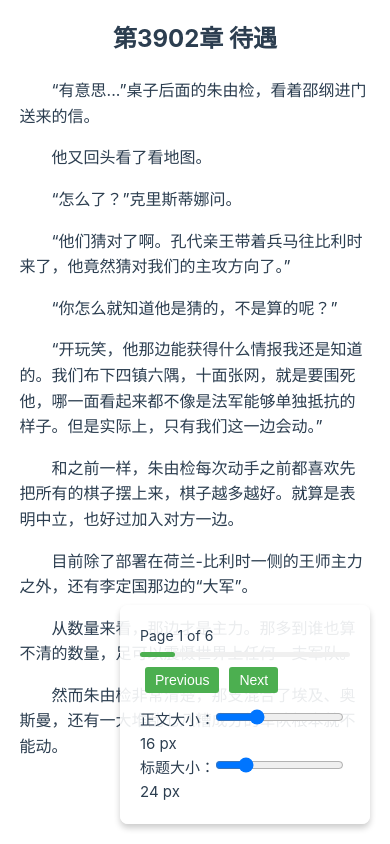
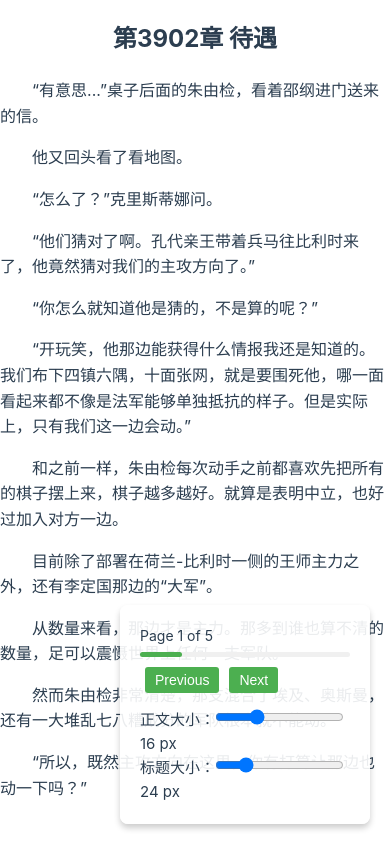
Before and after one commit to AndreaFrederica/patchouli.js, a Vue app: page / in a window 390 px wide. Built offline with nearby package versions, Linux system fonts and the light colour scheme.

Commit message:
升级到vue3风格

```diff
--- a/src/components/FloatingControls.vue
+++ b/src/components/FloatingControls.vue
@@ -20,7 +20,7 @@
       <input
         type="range"
         id="fontSize"
-        v-model="fontSize"
+        v-model.number="fontSize"
         min="10"
         max="30"
         step="1"
@@ -34,7 +34,7 @@
       <input
         type="range"
         id="headingFontSize"
-        v-model="headingFontSize"
+        v-model.number="headingFontSize"
         min="20"
         max="40"
         step="1"
--- a/src/components/PatchouliReader.vue
+++ b/src/components/PatchouliReader.vue
@@ -16,11 +16,10 @@
 
       <!-- 浮动控件容器 -->
       <floating-controls
-        v-model="fontSize"
+        v-model:fontSize="fontSize"
         :current-page="currentPage + 1"
         :total-pages="totalPages"
         :progress="progress"
-        :fontSize="fontSize"
         :headingFontSize="headingFontSize"
         @prev-page="prevPage"
         @next-page="nextPage"
@@ -32,7 +31,7 @@
 </template>
 
 <script lang="ts">
-import { defineComponent } from 'vue'
+import { defineComponent, onMounted, onBeforeUnmount, ref, computed } from 'vue'
 import FloatingControls from '@/components/FloatingControls.vue'
 
 export default defineComponent({
@@ -40,72 +39,49 @@ export default defineComponent({
   components: {
     FloatingControls, // 注册浮动控件组件
   },
-  data() {
-    return {
-      rawElements: null as HTMLElement[] | null, //? 原始html内容 重新渲染时需要使用
-      pages: [] as HTMLElement[][], // 页面的元素数组，每页元素为 HTMLElement 数组
-      currentPage: 0,
-      maxHeight: 600, // 单页最大高度
-      readerWidth: 0,
-      fontSize: 16, // 正文字体大小（默认16px）
-      headingFontSize: 24, // 各级标题的字体大小（默认24px）
-      shadowRoot: null as ShadowRoot | null, // Shadow DOM 根元素
-      hiddenContainer: null as HTMLElement | null,
-      readProgress: 0, //?阅读进度
+  setup() {
+    const rawElements = ref<HTMLElement[] | null>(null) // 原始html内容
+    const pages = ref<HTMLElement[][]>([]) // 页面的元素数组，每页元素为 HTMLElement 数组
+    const currentPage = ref(0)
+    const maxHeight = ref(600) // 单页最大高度
+    const readerWidth = ref(0)
+    const fontSize = ref(16) // 正文字体大小（默认16px）
+    const headingFontSize = ref(24) // 各级标题的字体大小（默认24px）
+    const shadowRoot = ref<ShadowRoot | null>(null) // Shadow DOM 根元素
+    const hiddenContainer = ref<HTMLElement | null>(null)
+    const readProgress = ref(0) // 阅读进度
+    const patchouliContent = ref<HTMLElement | null>(null)
+
+    const totalPages = computed(() => pages.value.length)
+    const progress = computed(() => ((currentPage.value + 1) / totalPages.value) * 100)
+
+    const handleResize = () => {
+      readerWidth.value = window.innerWidth
+      maxHeight.value = window.innerHeight
+      showPage() // 页面重新布局
     }
-  },
-  computed: {
-    totalPages(): number {
-      return this.pages.length
-    },
-    progress(): number {
-      return ((this.currentPage + 1) / this.totalPages) * 100
-    },
-  },
-  mounted() {
-    // 在 mounted 中执行需要的操作
-    const appElement = this.$refs.app as HTMLDivElement
-    this.maxHeight = appElement.offsetHeight
-    this.readerWidth = appElement.offsetWidth
-    console.log('App height:', this.maxHeight)
-    console.log('App width:', this.readerWidth)
-    this.loadContent() // 加载外部内容
-  },
-  beforeMount() {
-    window.addEventListener('resize', this.handleResize)
-  },
-  beforeUnmount() {
-    window.removeEventListener('resize', this.handleResize)
-  },
-  methods: {
-    // 监听窗口大小变化的函数
-    handleResize() {
-      this.readerWidth = window.innerWidth
-      this.maxHeight = window.innerHeight
-      // 在这里调用你需要执行的逻辑
-      // console.log('窗口大小变化:', this.readerWidth, this.maxHeight)
-      this.showPage()
-    },
-    flattenDOM(node: Node): HTMLElement[] {
+
+    const flattenDOM = (node: Node): HTMLElement[] => {
       let elements: HTMLElement[] = []
       node.childNodes.forEach((child) => {
         if (child.nodeType === Node.ELEMENT_NODE) {
           elements.push(child as HTMLElement)
-          elements = elements.concat(this.flattenDOM(child))
+          elements = elements.concat(flattenDOM(child))
         }
       })
       return elements
-    },
-    getPages(elements: HTMLElement[]): HTMLElement[][] {
+    }
+
+    const getPages = (elements: HTMLElement[]): HTMLElement[][] => {
       const pages: HTMLElement[][] = []
       let currentPage: HTMLElement[] = []
       elements.forEach((element) => {
-        ;(this.hiddenContainer as HTMLElement).appendChild(element.cloneNode(true)) // 类型断言为 HTMLElement
-        const elementHeight = (this.hiddenContainer as HTMLElement).scrollHeight
-        if (elementHeight > this.maxHeight) {
+        ;(hiddenContainer.value as HTMLElement).appendChild(element.cloneNode(true)) // 类型断言为 HTMLElement
+        const elementHeight = (hiddenContainer.value as HTMLElement).scrollHeight
+        if (elementHeight > maxHeight.value) {
           pages.push(currentPage)
-          ;(this.hiddenContainer as HTMLElement).innerHTML = ''
-          ;(this.hiddenContainer as HTMLElement).appendChild(element.cloneNode(true))
+          ;(hiddenContainer.value as HTMLElement).innerHTML = ''
+          ;(hiddenContainer.value as HTMLElement).appendChild(element.cloneNode(true))
           currentPage = [element]
         } else {
           currentPage.push(element)
@@ -113,83 +89,89 @@ export default defineComponent({
       })
       if (currentPage.length > 0) {
         pages.push(currentPage)
-        ;(this.hiddenContainer as HTMLElement).innerHTML = ''
+        ;(hiddenContainer.value as HTMLElement).innerHTML = ''
       }
       return pages
-    },
-    renderPage(pageIndex: number) {
-      const contentContainer = this.shadowRoot?.querySelector('#content-container') as HTMLElement
+    }
+
+    const renderPage = (pageIndex: number) => {
+      const contentContainer = shadowRoot.value?.querySelector('#content-container') as HTMLElement
       contentContainer.innerHTML = ''
-
-      this.pages[pageIndex].forEach((element) => {
+      pages.value[pageIndex].forEach((element) => {
         contentContainer.appendChild(element.cloneNode(true))
       })
-      // 更新当前页码
-      // console.log(pageIndex)
-      this.readProgress = pageIndex / (this.totalPages - 1)
-      // console.log('阅读进度：', this.readProgress)
-      this.$emit('update:currentPage', pageIndex)
-    },
-    prevPage() {
-      if (this.currentPage > 0) {
-        this.currentPage--
-        this.renderPage(this.currentPage)
+      readProgress.value = pageIndex / (totalPages.value - 1)
+    }
+    const prevPage = () => {
+      if (currentPage.value > 0) {
+        currentPage.value--
+        renderPage(currentPage.value)
       }
-    },
-    nextPage() {
-      if (this.currentPage < this.totalPages - 1) {
-        this.currentPage++
-        this.renderPage(this.currentPage)
+    }
+
+    const nextPage = () => {
+      if (currentPage.value < totalPages.value - 1) {
+        currentPage.value++
+        renderPage(currentPage.value)
       }
-    },
-    adjustFontSize() {
-      if (!this.shadowRoot) return
+    }
+
+    const adjustFontSize = () => {
+      if (!shadowRoot.value) return
 
       // 查找已注入的样式
-      let style = this.shadowRoot.querySelector('.font-size-styles')
+      let style = shadowRoot.value.querySelector('.font-size-styles')
 
       if (!style) {
         // 如果样式没有注入，则创建并注入样式
         style = document.createElement('style')
         style.className = 'font-size-styles' // 给样式添加一个唯一的 class
-        this.shadowRoot.appendChild(style)
+        shadowRoot.value.appendChild(style)
       }
 
       // 更新样式内容
       style.textContent = `
     div {
-      font-size: ${this.fontSize}px !important;
+      font-size: ${fontSize.value}px !important;
     }
     div h1, div h2, div h3, div h4, div h5, div h6 {
-      font-size: ${this.headingFontSize}px !important;
+      font-size: ${headingFontSize.value}px !important;
     }
   `
-    },
+    }
 
-    updateFontSize(value: number) {
-      // console.log(value)
-      this.fontSize = value
-      // this.adjustFontSize()
-      this.showPage(null)
-    },
-    updateHeadingFontSize(value: number) {
-      this.headingFontSize = value
-      // this.adjustFontSize()
-      // console.log(value)
-      this.showPage(null)
-    },
-    showPage(pageIndex: number | null = null) {
-      this.adjustFontSize()
+    const updateFontSize = (value: number) => {
+      fontSize.value = value
+      showPage() // 页面更新
+    }
+
+    const updateHeadingFontSize = (value: number) => {
+      headingFontSize.value = value
+      showPage() // 页面更新
+    }
+
+    const showPage = (pageIndex: number | null = null) => {
+      adjustFontSize()
+      pages.value = getPages(rawElements.value as HTMLElement[])
       if (pageIndex === null) {
-        this.currentPage = Math.floor(this.totalPages * this.readProgress)
+        const temp =Math.floor(totalPages.value * readProgress.value)
+        // console.log("will to",temp,"max",totalPages.value)
+        if(temp >= (totalPages.value - 1)){
+          // console.log("too high")
+          currentPage.value = (totalPages.value - 1)
+        } else if(temp < 0){
+          currentPage.value = 0
+        }else{
+        currentPage.value = temp
+        }
       } else {
-        this.currentPage = pageIndex
+        currentPage.value = pageIndex
       }
-      this.pages = this.getPages(this.rawElements as HTMLElement[])
-      // console.log('发生了分页', this.pages.length)
-      this.renderPage(this.currentPage)
-    },
-    async loadContent() {
+      // console.log(currentPage.value)
+      renderPage(currentPage.value)
+    }
+
+    const loadContent = async () => {
       try {
         const response = await fetch('content.html')
         const text = await response.text()
@@ -197,35 +179,34 @@ export default defineComponent({
         const parser = new DOMParser()
         const doc = parser.parseFromString(text, 'text/html')
 
-        // const patchouliContainer = document.getElementById('patchouli-content')
-        const patchouliContainer = this.$refs.patchouliContent as HTMLElement // 使用 ref 获取相对引用
-        this.shadowRoot = patchouliContainer.attachShadow({ mode: 'open' })
+        const patchouliContainer = patchouliContent.value as HTMLElement
+        shadowRoot.value = patchouliContainer.attachShadow({ mode: 'open' })
 
         const title = doc.querySelector('title')?.innerText
         if (title) {
           document.title = title
         }
 
-        this.hiddenContainer = document.createElement('div')
-        this.hiddenContainer.style.position = 'absolute'
-        this.hiddenContainer.style.visibility = 'hidden'
-        this.hiddenContainer.style.height = 'auto'
-        //! 使用MagicNumber防止溢出
-        this.hiddenContainer.style.width = `${this.readerWidth * 0.9}px`
+        hiddenContainer.value = document.createElement('div')
+        hiddenContainer.value.style.position = 'absolute'
+        hiddenContainer.value.style.visibility = 'hidden'
+        hiddenContainer.value.style.height = 'auto'
+        hiddenContainer.value.style.width = `${readerWidth.value * 0.9}px`
 
-        this.shadowRoot.appendChild(this.hiddenContainer)
+        shadowRoot.value.appendChild(hiddenContainer.value)
         const contentContainer = document.createElement('div')
         contentContainer.id = 'content-container'
-        this.shadowRoot.appendChild(contentContainer)
+        contentContainer.style.width = `${readerWidth.value}px`
+        shadowRoot.value.appendChild(contentContainer)
 
         const linkTags = doc.querySelectorAll('link[rel="stylesheet"]')
         linkTags.forEach((link) => {
-          const htmlLink = link as HTMLLinkElement // 类型断言，告诉 TypeScript 这个元素是 HTMLLinkElement
-          if (!this.shadowRoot?.querySelector(`link[href="${htmlLink.href}"]`)) {
+          const htmlLink = link as HTMLLinkElement
+          if (!shadowRoot.value?.querySelector(`link[href="${htmlLink.href}"]`)) {
             const newLink = document.createElement('link')
             newLink.rel = 'stylesheet'
-            newLink.href = htmlLink.href // 使用正确的类型
-            this.shadowRoot?.appendChild(newLink)
+            newLink.href = htmlLink.href
+            shadowRoot.value?.appendChild(newLink)
           }
         })
 
@@ -233,17 +214,44 @@ export default defineComponent({
         styleTags.forEach((style) => {
           const styleElement = document.createElement('style')
           styleElement.innerHTML = style.innerHTML
-          this.shadowRoot?.appendChild(styleElement)
+          shadowRoot.value?.appendChild(styleElement)
         })
 
         const bodyContent = doc.querySelector('body')?.innerHTML || ''
         contentContainer.innerHTML = bodyContent
-        this.rawElements = this.flattenDOM(contentContainer)
-        this.showPage(0) //! 显示首页
+        rawElements.value = flattenDOM(contentContainer)
+        showPage(0) //! 显示首页
       } catch (error) {
         console.error('加载内容失败:', error)
       }
-    },
+    }
+
+    // 生命周期钩子
+    onMounted(() => {
+      readerWidth.value = window.innerWidth
+      maxHeight.value = window.innerHeight
+      loadContent()
+      window.addEventListener('resize', handleResize)
+    })
+
+    onBeforeUnmount(() => {
+      window.removeEventListener('resize', handleResize)
+    })
+
+    return {
+      rawElements,
+      currentPage,
+      totalPages,
+      progress,
+      fontSize,
+      headingFontSize,
+      prevPage,
+      nextPage,
+      updateFontSize,
+      updateHeadingFontSize,
+      showPage,
+      patchouliContent,
+    }
   },
 })
 </script>
@@ -259,6 +267,4 @@ export default defineComponent({
   /* justify-content: center; 垂直居中 */
   align-items: center; /* 水平居中 */
 }
-
-
 </style>
```
